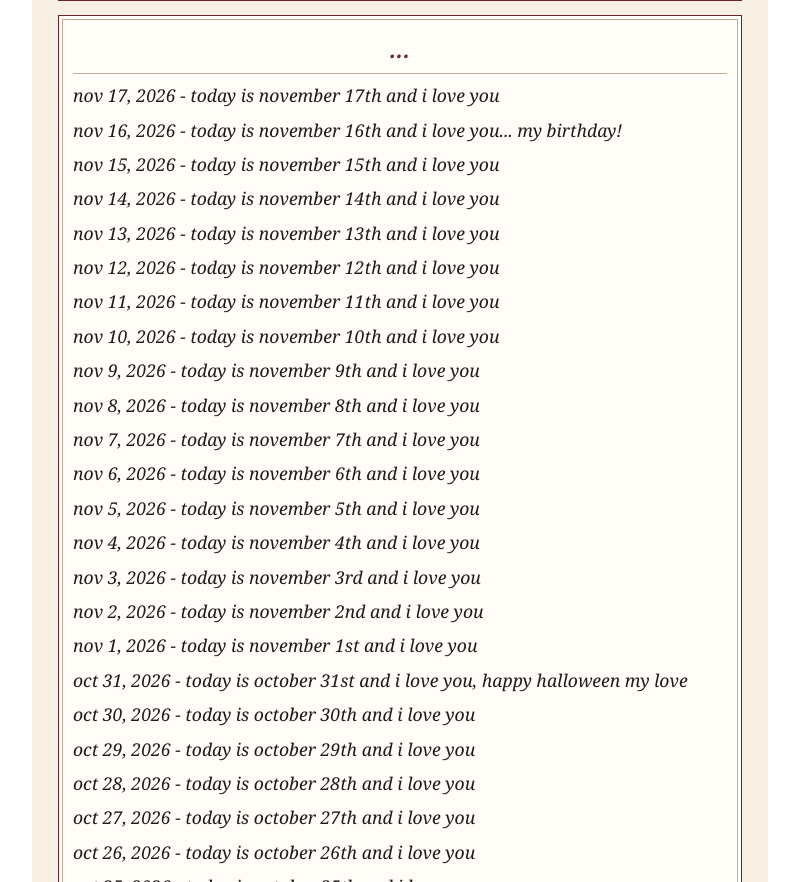
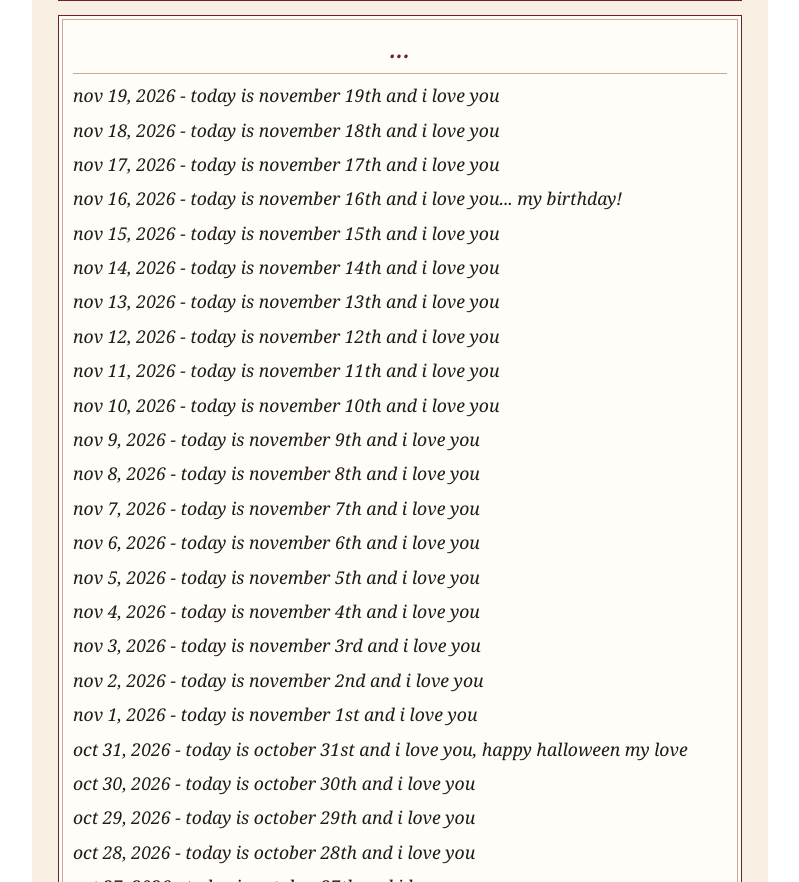
Before and after one commit to jjwarren7/jjwarren7.github.io, a plain HTML site: page index.html in a window 1280 px wide. Shown: the part 2433-3315 px from the top of the page, without its empty margins (122-921 px from the left). Drawn offline with Linux system fonts and the light colour scheme; a web font is replaced by a local one.

Commit message:
Update index.html

```diff
--- a/index.html
+++ b/index.html
@@ -70,6 +70,8 @@ i look forward to your updates, i love you my love.</p>
 
       <article id="updates">
         <header><h2>...</h2></header>
+        <p><i>nov 19, 2026</i> - today is november 19th and i love you</p>
+        <p><i>nov 18, 2026</i> - today is november 18th and i love you</p>
         <p><i>nov 17, 2026</i> - today is november 17th and i love you</p>
         <p><i>nov 16, 2026</i> - today is november 16th and i love you... my birthday!</p>
         <p><i>nov 15, 2026</i> - today is november 15th and i love you</p>
```
